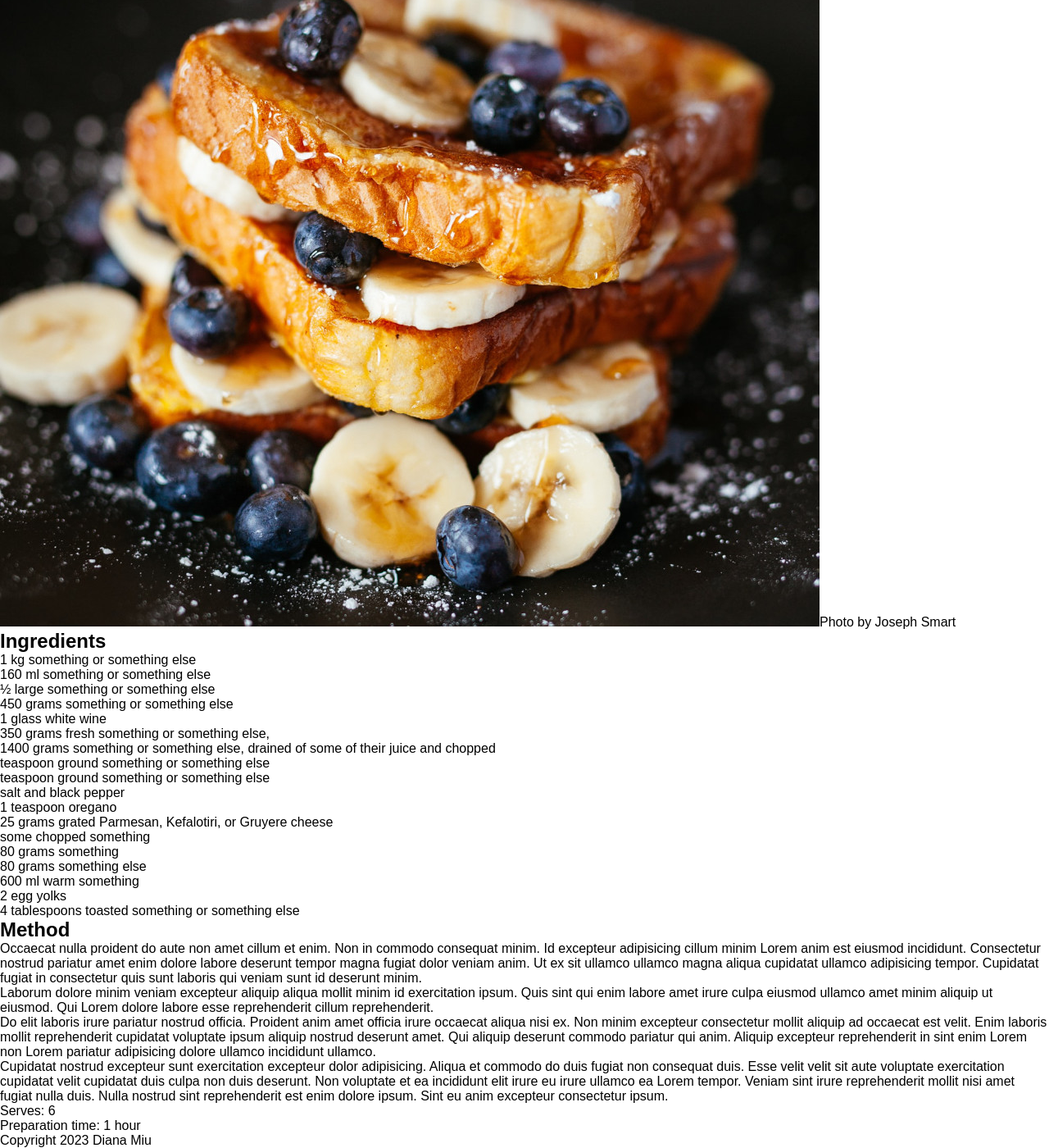
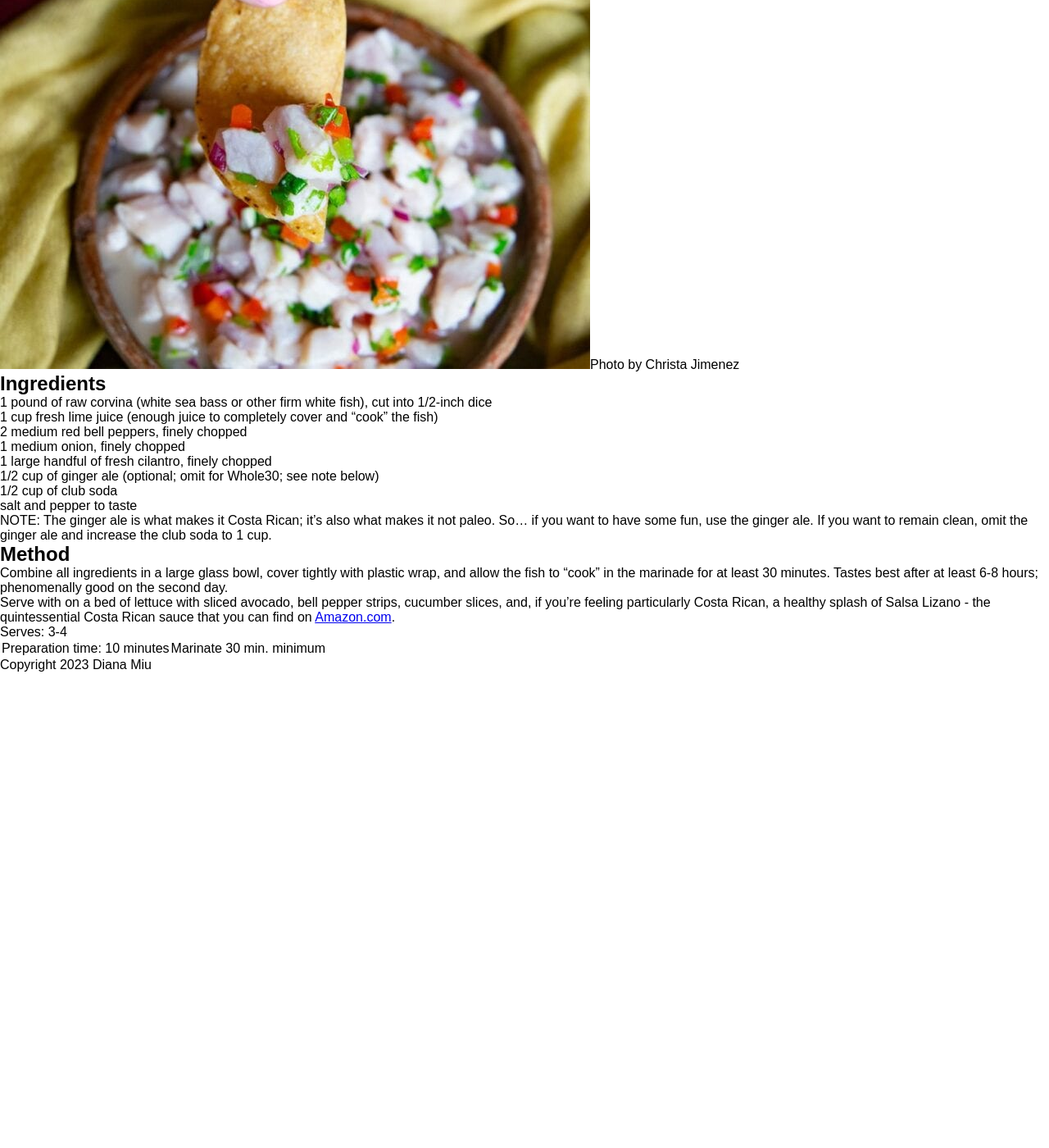
Before and after one commit to DianaMiu/recipesdiana, a Jekyll site: the page built from _recipes/recipe1.md, in a window 1280 px wide and 1400 px high, scrolled down 209 px. Shown: the whole window at 82% size. Built offline with Jekyll 4.4.1, drawn with Linux system fonts in a browser that asks for light colours; after the commit the page ends 1029 px from its top, so only the background shows below that; some of the changed text lies outside the part shown.

Commit message:
Update Recipe “recipe1”

```diff
--- a/_recipes/recipe1.md
+++ b/_recipes/recipe1.md
@@ -1,46 +1,33 @@
 ---
+title: Csta Rican Ceviche
+date: 2022-10-19
+order: 1
 layout: recipe
-title: Some recipe
-date: 2022-10-19
 published: true
-order: 2
 ---
-Aute velit minim ad ut deserunt ipsum eiusmod. Laborum nisi ex qui exercitation elit dolor consectetur. Ullamco ex eiusmod ad dolor nisi adipisicing est esse. Veniam nostrud do laboris id est nulla qui nulla. Lorem velit nulla in tempor nisi laboris. Dolor culpa mollit elit anim minim Lorem.
+The perfect appetizer that can be found all across Latin America, and Costa Rica is no exception. Fresh fish marinated in lime, red bell pepper, cilantro and onion make for a delicious and easy recipe.
 
-![Delicious Plate of Toast, Blueberries and Bananas, covered in sticky maple syrup](../uploads/joseph-gonzalez-zcUgjyqEwe8-unsplash.jpg "Photo by Joseph Smart")
+There are several variations to this recipe - instead of white fish, Costa Rican ceviches can also be made with shrimp, green banana,[](https://www.puravidamoms.com/boiled-green-plantain-recipe-costa-rica/) green mango, green papaya, etc.
 
+![Delicious Plate of Toast, Blueberries and Bananas, covered in sticky maple syrup](../uploads/traditional-costa-rican-fish-ceviche-720x540.jpg "Photo by Christa Jimenez")
 
 ## Ingredients
 
-- 1 kg something or something else
-- 160 ml something or something else
-- ½ large something or something else
-- 450 grams something or something else
-- 1 glass white wine
-- 350 grams fresh something or something else,
-- 1400 grams something or something else, drained of some of their juice and chopped
-- teaspoon ground something or something else
-- teaspoon ground something or something else
-- salt and black pepper
-- 1 teaspoon oregano
-- 25 grams grated Parmesan, Kefalotiri, or Gruyere cheese
-- some chopped something
-- 80 grams something
-- 80 grams something else
-- 600 ml warm something
-- 2 egg yolks
-- 4 tablespoons toasted something or something else
+* 1 pound of raw corvina (white sea bass or other firm white fish), cut into 1/2-inch dice
+* 1 cup fresh lime juice (enough juice to completely cover and “cook” the fish)
+* 2 medium red bell peppers, finely chopped
+* 1 medium onion, finely chopped
+* 1 large handful of fresh cilantro, finely chopped
+* 1/2 cup of ginger ale (optional; omit for Whole30; see note below)
+* 1/2 cup of club soda
+* salt and pepper to taste
 
+NOTE: The ginger ale is what makes it Costa Rican; it’s also what makes it not paleo. So… if you want to have some fun, use the ginger ale. If you want to remain clean, omit the ginger ale and increase the club soda to 1 cup.
 
 ## Method
 
-Occaecat nulla proident do aute non amet cillum et enim. Non in commodo consequat minim. Id excepteur adipisicing cillum minim Lorem anim est eiusmod incididunt. Consectetur nostrud pariatur amet enim dolore labore deserunt tempor magna fugiat dolor veniam anim. Ut ex sit ullamco ullamco magna aliqua cupidatat ullamco adipisicing tempor. Cupidatat fugiat in consectetur quis sunt laboris qui veniam sunt id deserunt minim.
+1. Combine all ingredients in a large glass bowl, cover tightly with plastic wrap, and allow the fish to “cook” in the marinade for at least 30 minutes. Tastes best after at least 6-8 hours; phenomenally good on the second day.
+2. Serve with on a bed of lettuce with sliced avocado, bell pepper strips, cucumber slices, and, if you’re feeling particularly Costa Rican, a healthy splash of Salsa Lizano - the quintessential Costa Rican sauce that you can find on [Amazon.com](https://www.amazon.com/gp/product/B005TBURAI/ref=as_li_ss_tl?ie=UTF8&tag=roltheboo-20&linkCode=as2&camp=1789&creative=390957&creativeASIN=B005TBURAI).
 
-Laborum dolore minim veniam excepteur aliquip aliqua mollit minim id exercitation ipsum. Quis sint qui enim labore amet irure culpa eiusmod ullamco amet minim aliquip ut eiusmod. Qui Lorem dolore labore esse reprehenderit cillum reprehenderit.
-
-Do elit laboris irure pariatur nostrud officia. Proident anim amet officia irure occaecat aliqua nisi ex. Non minim excepteur consectetur mollit aliquip ad occaecat est velit. Enim laboris mollit reprehenderit cupidatat voluptate ipsum aliquip nostrud deserunt amet. Qui aliquip deserunt commodo pariatur qui anim. Aliquip excepteur reprehenderit in sint enim Lorem non Lorem pariatur adipisicing dolore ullamco incididunt ullamco.
-
-Cupidatat nostrud excepteur sunt exercitation excepteur dolor adipisicing. Aliqua et commodo do duis fugiat non consequat duis. Esse velit velit sit aute voluptate exercitation cupidatat velit cupidatat duis culpa non duis deserunt. Non voluptate et ea incididunt elit irure eu irure ullamco ea Lorem tempor. Veniam sint irure reprehenderit mollit nisi amet fugiat nulla duis. Nulla nostrud sint reprehenderit est enim dolore ipsum. Sint eu anim excepteur consectetur ipsum.
-
-- Serves: 6
-- Preparation time: 1 hour
+* Serves: 3-4
+* Preparation time: 10 minutes | Marinate 30 min. minimum
```
Also changed, not shown: uploads/traditional-costa-rican-fish-ceviche-720x540.jpg (added).
